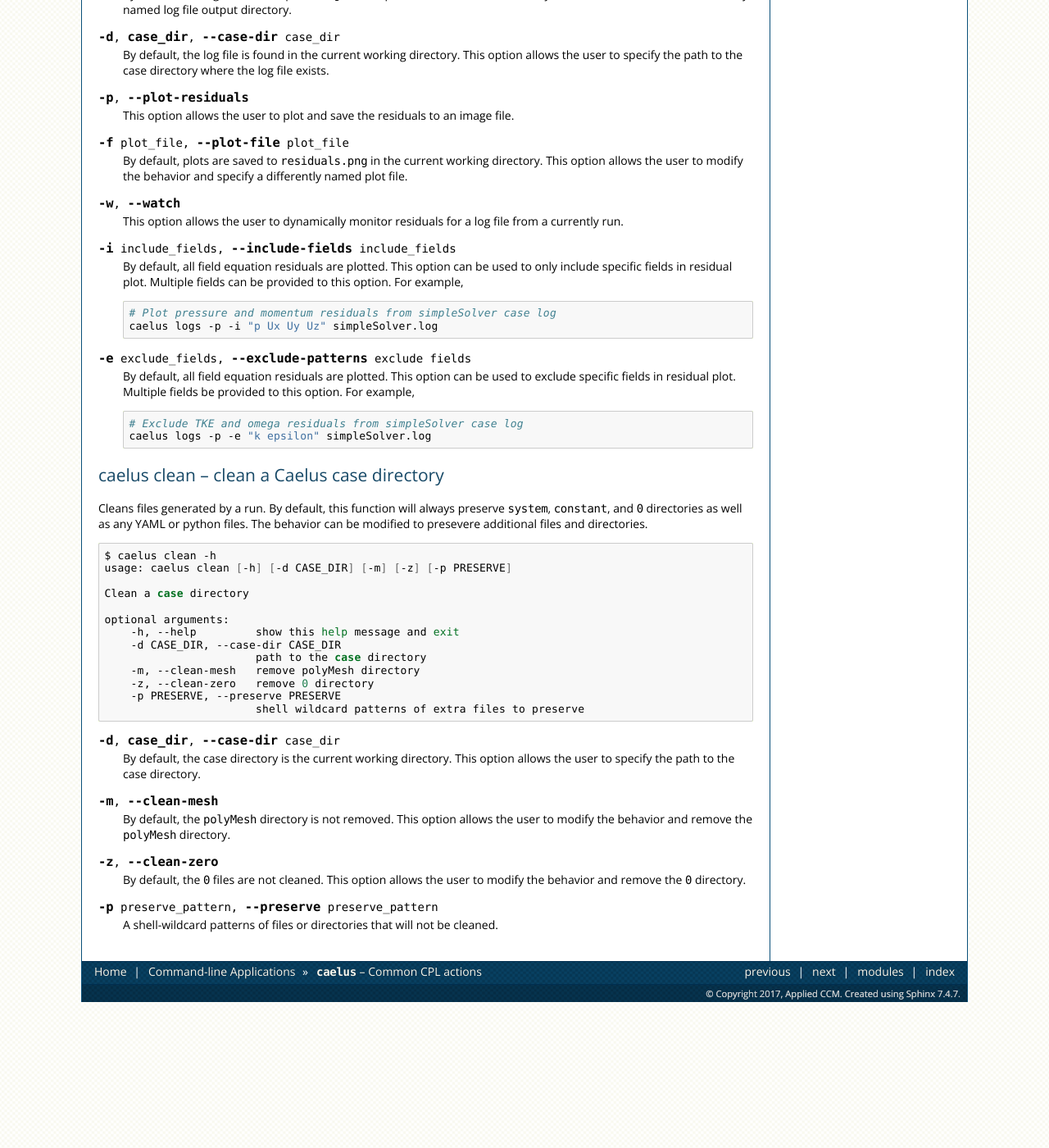
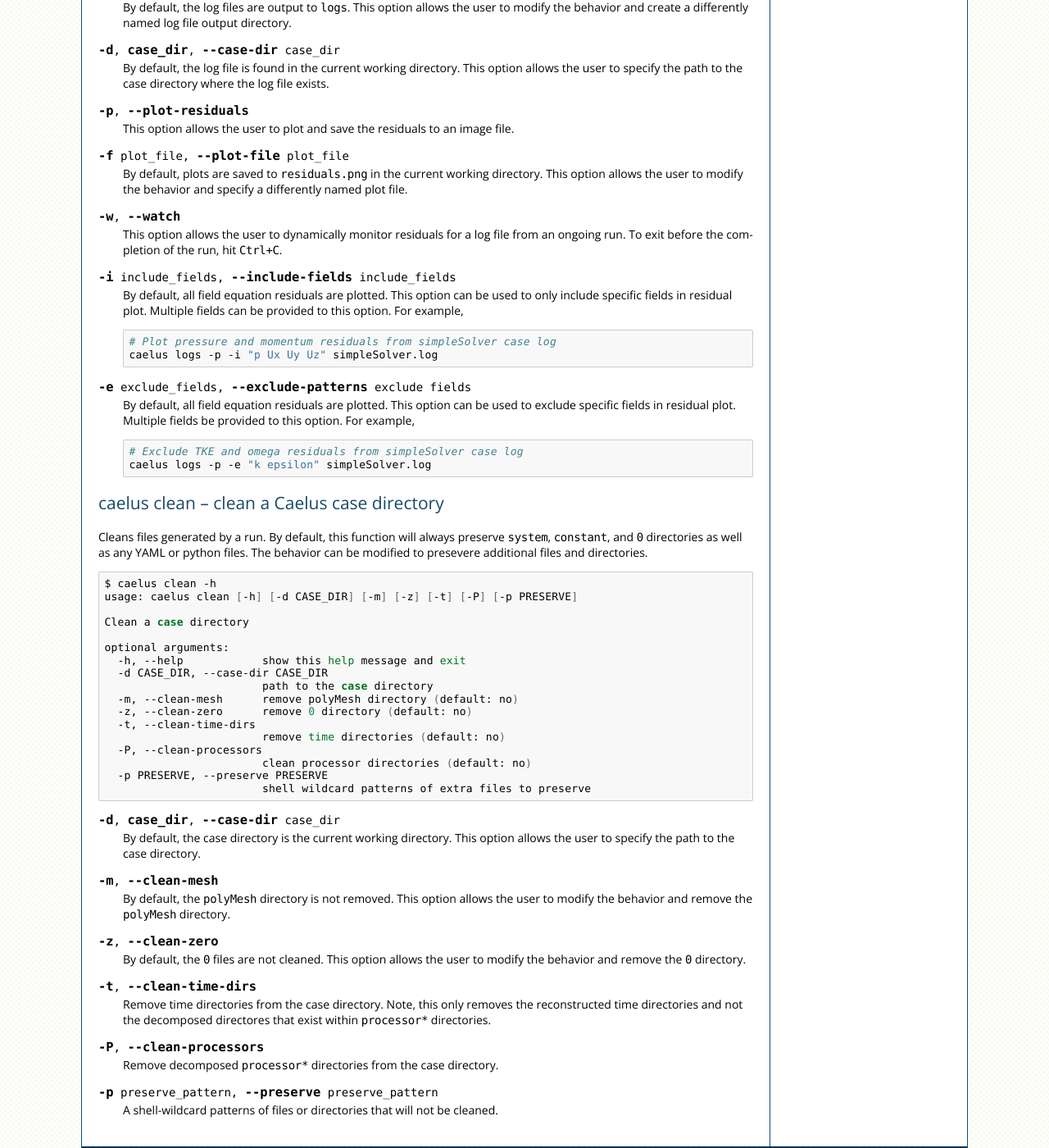
Before and after one commit to sayerhs/cpl, a Sphinx documentation site: the page built from docs/source/user/cli_apps/caelus.rst, in a window 1280 px wide and 1400 px high, scrolled down 4179 px. Shown: the whole window at 82% size. Built offline with Sphinx 7.4.7, drawn with Linux system fonts in a browser that asks for light colours; some of the changed text lies outside the part shown.

Commit message:
Update documentation for newly added parameters

```diff
--- a/docs/source/user/cli_apps.rst
+++ b/docs/source/user/cli_apps.rst
@@ -34,6 +34,10 @@ are described below:
 
    Disable logging messages from the script to a log file.
 
+.. option:: --cml-version
+
+   Specify CML version to use for this particular invocation of CPL command.
+
 .. option:: --cli-logs log_file
 
    Customize the filename used to capture log messages during execution. This
--- a/docs/source/user/cli_apps/caelus.rst
+++ b/docs/source/user/cli_apps/caelus.rst
@@ -235,12 +236,14 @@ cmd_args are parsed correctly. E.g. ``caelus run -- renumberMesh "-overwrite"``
 
    File containing nodes used for a distributed MPI run. This option is ignored
    if :confval:`job_scheduler <caelus.cpl.system.job_scheduler>` is not
-   ``local_mpi``. This option has no effect if the parallel option is not used.
+   ``local_mpi``. This option has no effect if the :option:`parallel option
+   <caelus run -p>` is not used.
 
 .. option:: -l log_file, --log-file log_file
 
-   By default, a log file named ``<application>.log`` is created. This option allows
-   the user to modify the behavior and create a differently named log file.
+   By default, a log file named ``<application>.log`` is created. This option
+   allows the user to modify the behavior and create a differently named log
+   file.
 
 .. option:: -d casedir, --case-dir casedir
 
@@ -310,7 +313,8 @@ directory.
 .. option:: -w, --watch
 
    This option allows the user to dynamically monitor residuals for a log file
-   from a currently run.
+   from an ongoing run. To exit before the completion of the run, hit
+   ``Ctrl+C``.
 
 .. option:: -i include_fields, --include-fields include_fields
 
@@ -347,18 +351,22 @@ additional files and directories.
 .. code-block:: bash
 
    $ caelus clean -h
-   usage: caelus clean [-h] [-d CASE_DIR] [-m] [-z] [-p PRESERVE]
+   usage: caelus clean [-h] [-d CASE_DIR] [-m] [-z] [-t] [-P] [-p PRESERVE]
 
    Clean a case directory
 
    optional arguments:
-       -h, --help         show this help message and exit
-       -d CASE_DIR, --case-dir CASE_DIR
-                          path to the case directory
-       -m, --clean-mesh   remove polyMesh directory
-       -z, --clean-zero   remove 0 directory
-       -p PRESERVE, --preserve PRESERVE
-                          shell wildcard patterns of extra files to preserve
+     -h, --help            show this help message and exit
+     -d CASE_DIR, --case-dir CASE_DIR
+                           path to the case directory
+     -m, --clean-mesh      remove polyMesh directory (default: no)
+     -z, --clean-zero      remove 0 directory (default: no)
+     -t, --clean-time-dirs
+                           remove time directories (default: no)
+     -P, --clean-processors
+                           clean processor directories (default: no)
+     -p PRESERVE, --preserve PRESERVE
+                           shell wildcard patterns of extra files to preserve
 
 .. option:: -d, case_dir, --case-dir case_dir
 
@@ -375,6 +383,16 @@ additional files and directories.
    By default, the ``0`` files are not cleaned. This option allows
    the user to modify the behavior and remove the ``0`` directory.
 
+.. option:: -t, --clean-time-dirs
+
+   Remove time directories from the case directory. Note, this only removes the
+   reconstructed time directories and not the decomposed directores that exist
+   within ``processor*`` directories.
+
+.. option:: -P, --clean-processors
+
+   Remove decomposed ``processor*`` directories from the case directory.
+
 .. option:: -p preserve_pattern, --preserve preserve_pattern
 
    A shell-wildcard patterns of files or directories that will not
```
Also changed, not shown: other parts of docs/source/user/cli_apps/caelus.rst (+3 -2 lines), 1 other file.
